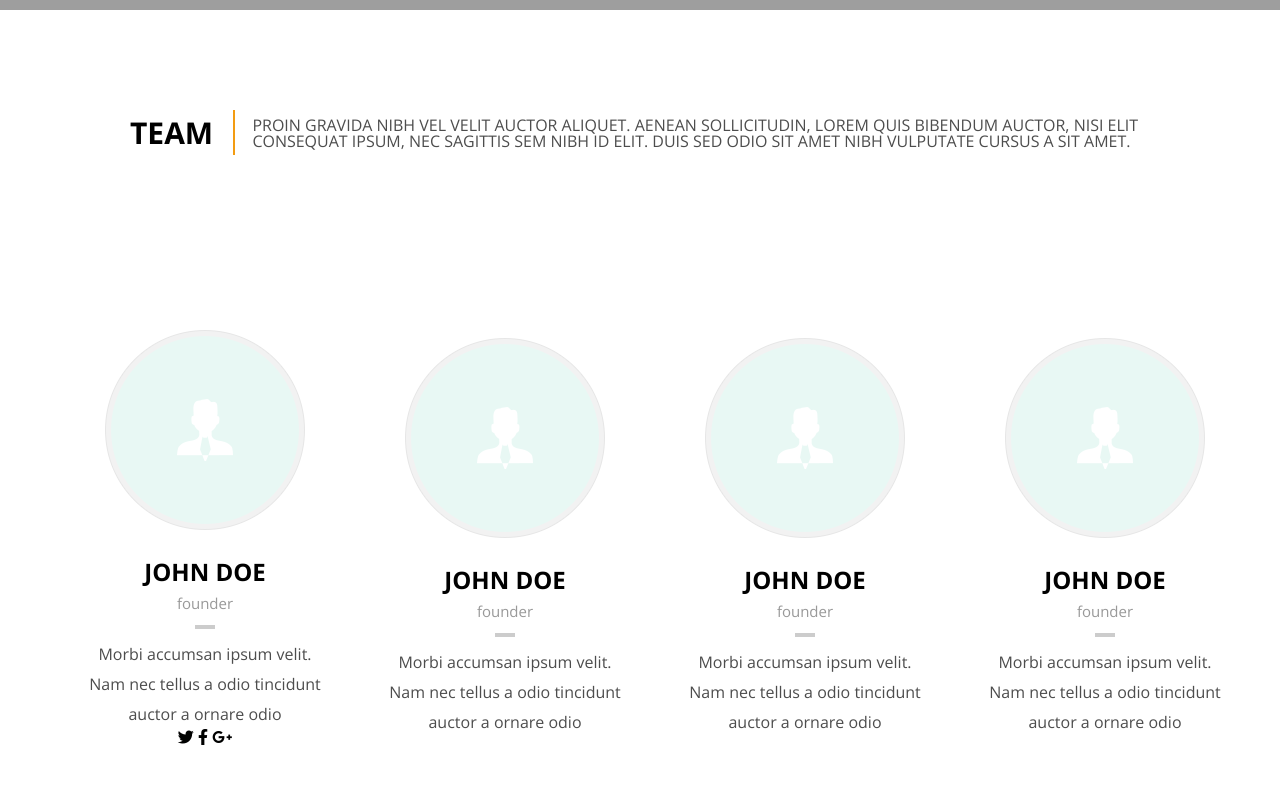
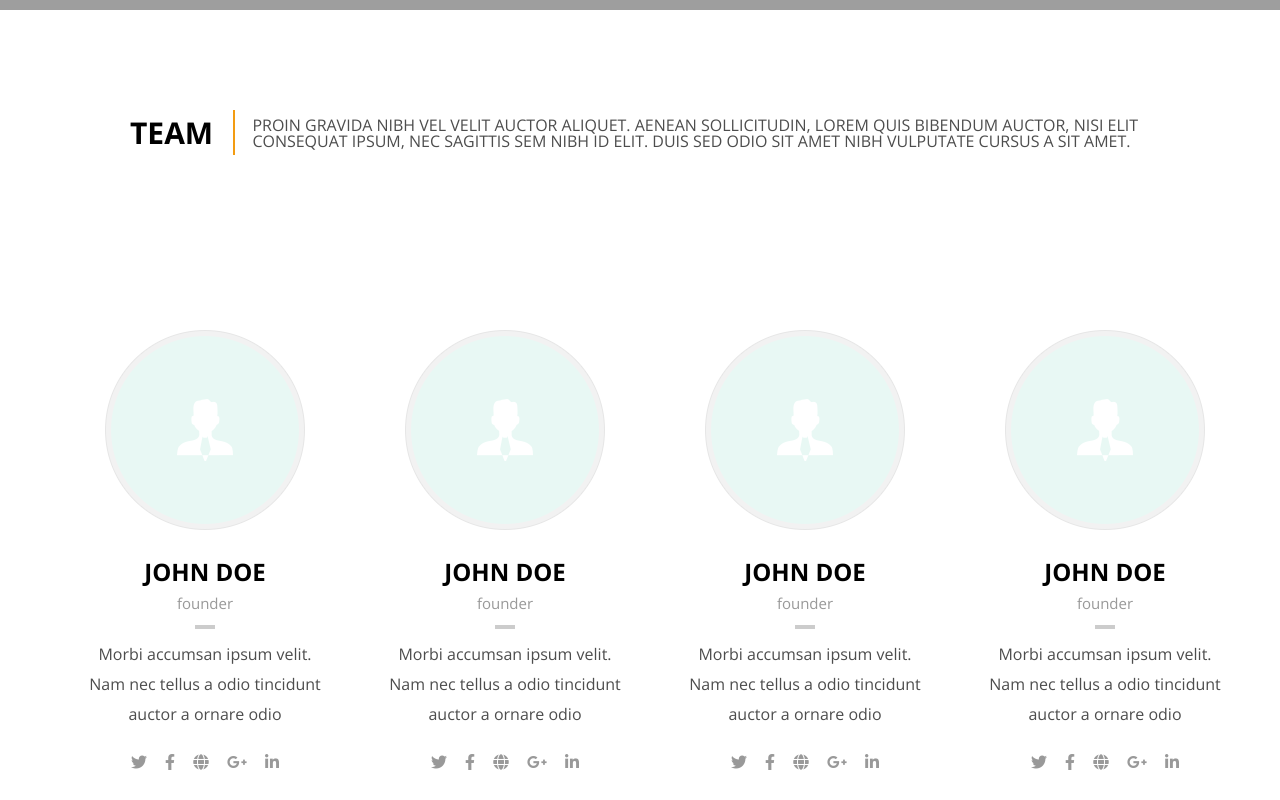
Before and after one commit to AndriiPetrechko/mini_creative_studio, a plain HTML site: page index.html in a window 1280 px wide. Shown: the part 3134-3934 px from the top of the page. Before the commit the page ends 3882 px from the top, so only its background shows below. Drawn offline with nearby package versions, Linux system fonts and the light colour scheme; grey boxes are pictures that could not be loaded.

Commit message:
add card

```diff
--- a/css/style.css
+++ b/css/style.css
@@ -339,8 +339,19 @@ body {
 .card__item:hover .card__line{
 	background-color: #e74c3c;
 }
-
-
+.card__social{
+	margin-top: 25px;
+	margin-bottom: 30px;
+}
+.card__links{
+	color: #999999;
+	padding-left: 7px;
+	padding-right: 7px;
+	transition: all .2s;
+}
+.card__links:hover{
+	color: #f39c12;
+}
 @media screen and (max-width:1220px){
 	.team_card{
 		display: flex;
--- a/index.html
+++ b/index.html
@@ -186,9 +186,9 @@
 					<div class="card__social">
 						<a href="#" class="card__links"><i class="fab fa-twitter"></i></a>
 						<a href="#" class="card__links"><i class="fab fa-facebook-f"></i></a>
+						<a href="#" class="card__links"><i class="fas fa-globe"></i></a>
 						<a href="#" class="card__links"><i class="fab fa-google-plus-g"></i></a>
-						<a href="#" class="card__links"></a>
-						<a href="#" class="card__links"></a>
+						<a href="#" class="card__links"><i class="fab fa-linkedin-in"></i></a>
 					</div>
 				</div>
 
@@ -202,8 +202,12 @@
 						Nam nec tellus a odio tincidunt <br>
 						auctor a ornare odio
 					</div>
-					<div class="card__social_links">
-
+					<div class="card__social">
+						<a href="#" class="card__links"><i class="fab fa-twitter"></i></a>
+						<a href="#" class="card__links"><i class="fab fa-facebook-f"></i></a>
+						<a href="#" class="card__links"><i class="fas fa-globe"></i></a>
+						<a href="#" class="card__links"><i class="fab fa-google-plus-g"></i></a>
+						<a href="#" class="card__links"><i class="fab fa-linkedin-in"></i></a>
 					</div>
 				</div>
 
@@ -217,8 +221,12 @@
 						Nam nec tellus a odio tincidunt <br>
 						auctor a ornare odio
 					</div>
-					<div class="card__social_links">
-
+					<div class="card__social">
+						<a href="#" class="card__links"><i class="fab fa-twitter"></i></a>
+						<a href="#" class="card__links"><i class="fab fa-facebook-f"></i></a>
+						<a href="#" class="card__links"><i class="fas fa-globe"></i></a>
+						<a href="#" class="card__links"><i class="fab fa-google-plus-g"></i></a>
+						<a href="#" class="card__links"><i class="fab fa-linkedin-in"></i></a>
 					</div>
 				</div>
 
@@ -232,8 +240,12 @@
 						Nam nec tellus a odio tincidunt <br>
 						auctor a ornare odio
 					</div>
-					<div class="card__social_links">
-
+					<div class="card__social">
+						<a href="#" class="card__links"><i class="fab fa-twitter"></i></a>
+						<a href="#" class="card__links"><i class="fab fa-facebook-f"></i></a>
+						<a href="#" class="card__links"><i class="fas fa-globe"></i></a>
+						<a href="#" class="card__links"><i class="fab fa-google-plus-g"></i></a>
+						<a href="#" class="card__links"><i class="fab fa-linkedin-in"></i></a>
 					</div>
 				</div>
 			</div>
```
